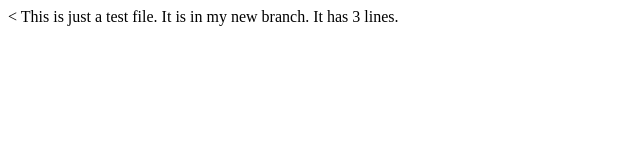
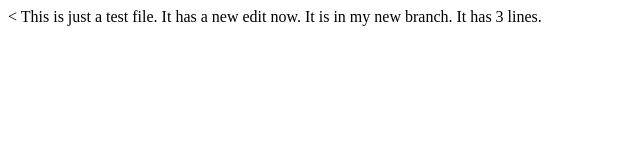
Before and after one commit to geromyc/GitImmersion2, a plain HTML site: page index.html in a window 1280 px wide. Shown: the whole page, without its empty margins (0-640 px from the left). Drawn offline with Linux system fonts and the light colour scheme.

Commit message:
Merge this branch to the Master branch. Make another edit to a file.

```diff
--- a/index.html
+++ b/index.html
@@ -7,7 +7,7 @@
     <title>Document</title>
 </head>
 <body>
-    This is just a test file.
+    This is just a test file. It has a new edit now.
     It is in my new branch.
     It has 3 lines.
 </body>
```
